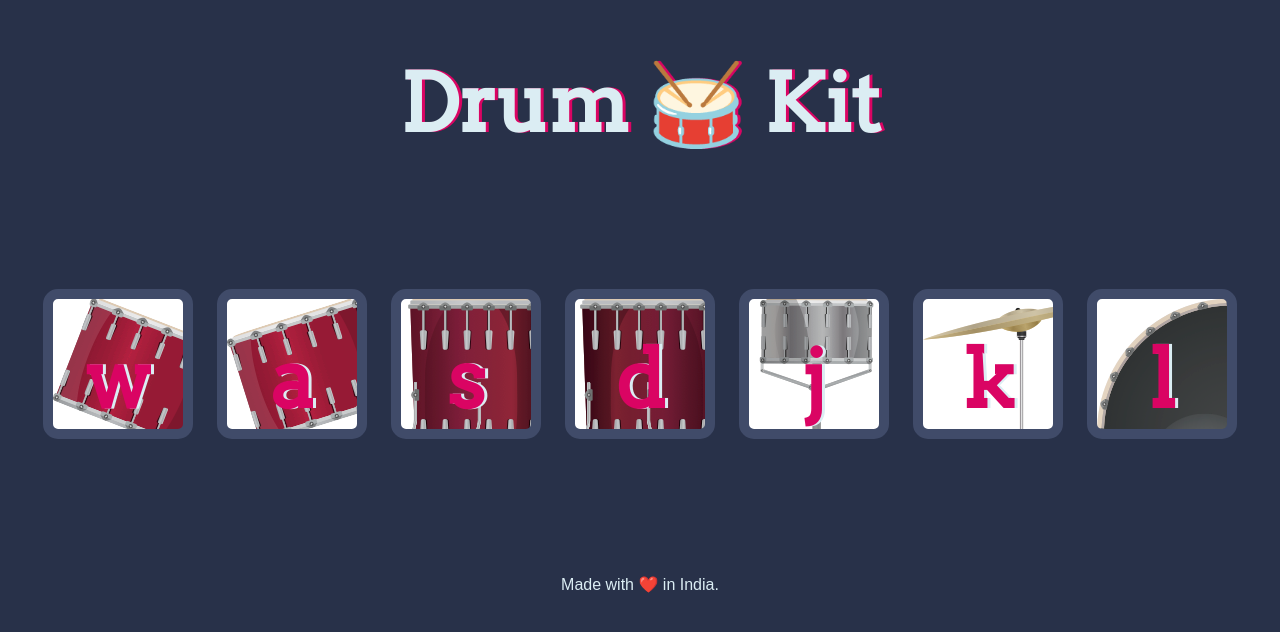
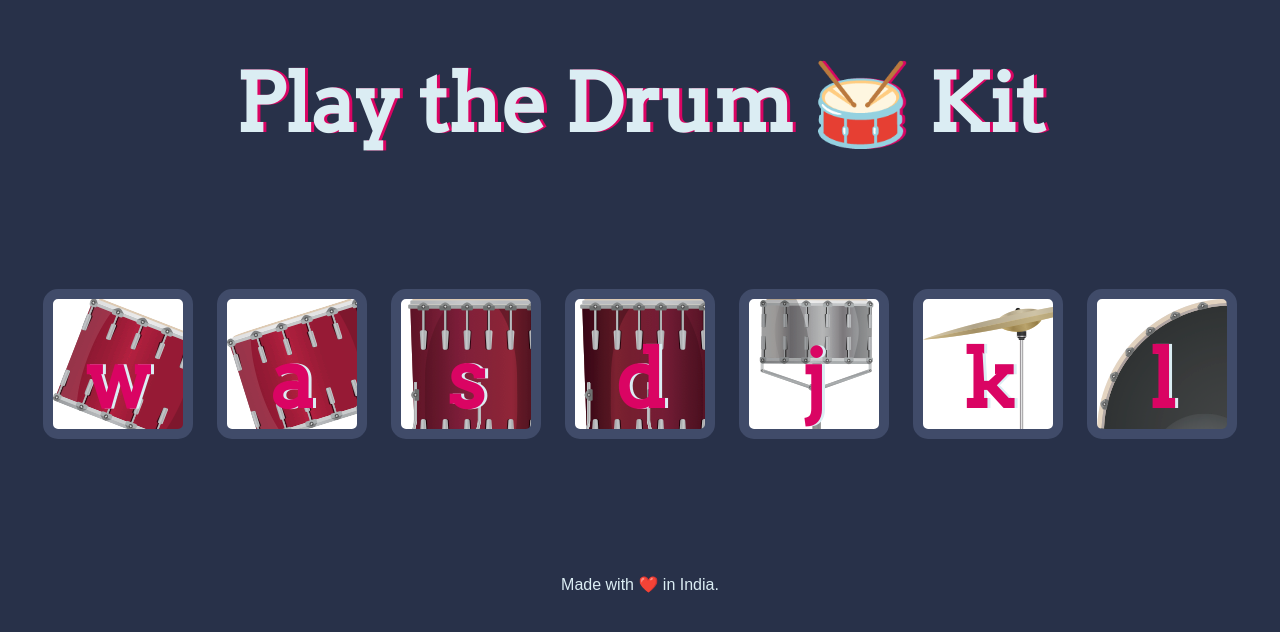
Before and after one commit to hellojeeban/drum-play-in-js, a plain HTML site: page index.html in a window 1280 px wide. Drawn offline with Linux system fonts and the light colour scheme.

Commit message:
Update index.html

```diff
--- a/index.html
+++ b/index.html
@@ -11,7 +11,7 @@
 
 <body>
 
-  <h1 id="title">Drum 🥁 Kit</h1>
+  <h1 id="title">Play the Drum 🥁 Kit</h1>
   <div class="set">
     <button class="w drum">w</button>
     <button class="a drum">a</button>
```
